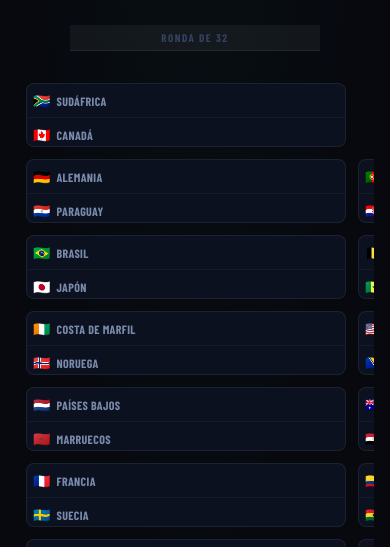
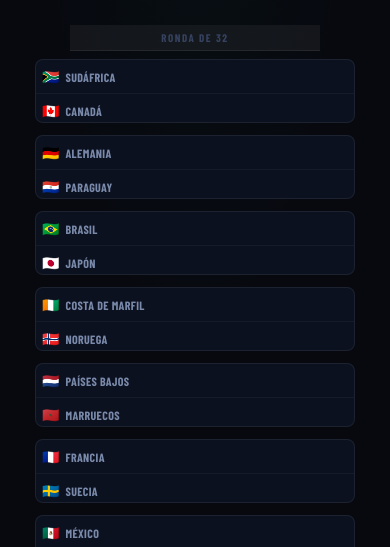
Before and after one commit to zagaljj/fixtureMundial, a website built with Vite: page index.html in a window 390 px wide. Shown: the part 268-815 px from the top of the page. Built offline with nearby package versions, Linux system fonts and the light colour scheme; a web font is replaced by a local one.

Commit message:
fix(ui): enforce single column for mobile matches

```diff
--- a/src/style.css
+++ b/src/style.css
@@ -907,12 +907,12 @@ body {
 }
 
 .br-matches {
-  height: 720px;
   display: flex;
   flex-direction: column;
   justify-content: space-around;
   align-items: center;
   width: 100%;
+  gap: 12px;
 }
 
 .br-match {
@@ -2229,8 +2229,8 @@ body {
 
   .br-matches {
     display: flex;
-    flex-wrap: wrap;
-    justify-content: center;
+    flex-direction: column;
+    align-items: center;
     gap: 12px;
     width: 100%;
     margin-top: 8px;
```
